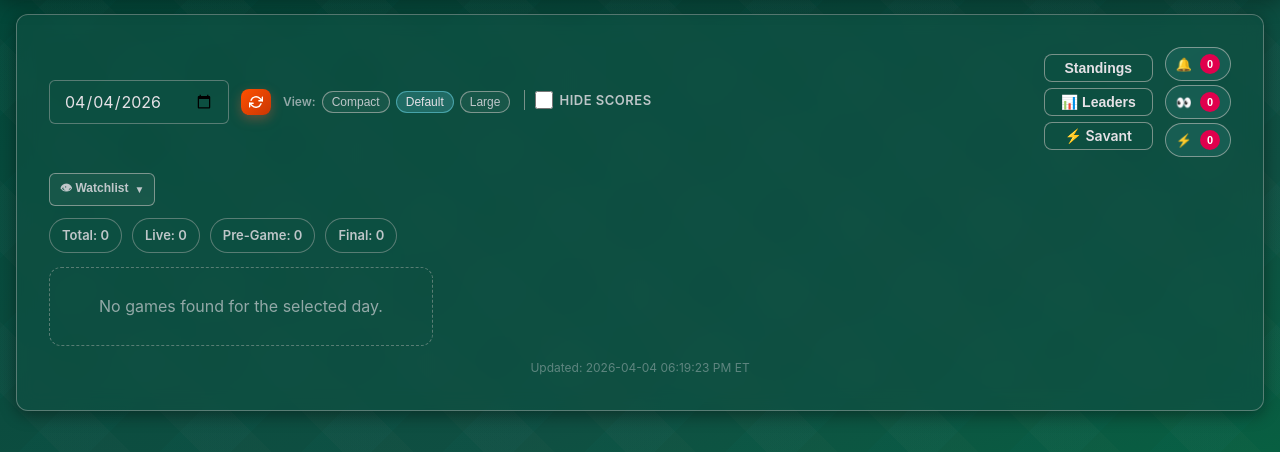
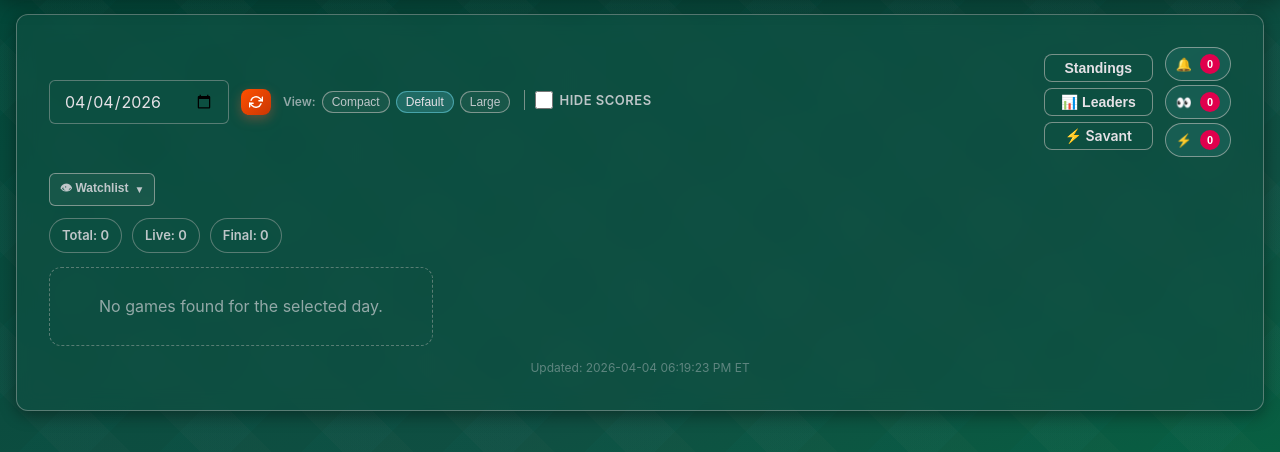
Before and after one commit to amanningsmith/LiveMLB_Score_app, a Flask app: page / in a window 1280 px wide. Shown: the part 54-506 px from the top of the page. Run offline with Flask 3, Linux system fonts and the light colour scheme; data that the repository does not hold is empty.

Commit message:
fix score categories

```diff
--- a/modules/scores.py
+++ b/modules/scores.py
@@ -300,18 +300,31 @@ def _build_team_roster_url(team_obj):
     return None
 
 
+_DELAY_STATUS_CODES = frozenset({'DR', 'DU', 'DO'})
+
+
 def _normalize_state(status_obj):
     abstract_state = (status_obj.get('abstractGameState') or '').strip()
     detailed_state = (status_obj.get('detailedState') or '').strip()
     state_code = (status_obj.get('statusCode') or '').strip()
 
-    state_lower = abstract_state.lower()
-    if state_lower == 'live':
-        state = 'Live'
-    elif state_lower == 'final':
-        state = 'Final'
+    detailed_lower = detailed_state.lower()
+    is_delayed = (
+        state_code in _DELAY_STATUS_CODES
+        or 'delay' in detailed_lower
+        or 'suspended' in detailed_lower
+    )
+
+    if is_delayed:
+        state = 'Delayed'
     else:
-        state = 'Pre-Game'
+        state_lower = abstract_state.lower()
+        if state_lower == 'live':
+            state = 'Live'
+        elif state_lower == 'final':
+            state = 'Final'
+        else:
+            state = 'Pre-Game'
 
     return {
         'state': state,
@@ -471,7 +484,7 @@ def _fetch_live_at_bat_meta(game_pk, current_pitcher_id=None):
 
 def _build_game_link(game_pk, state):
     base = f'https://www.mlb.com/gameday/{game_pk}'
-    if state == 'Pre-Game':
+    if state in ('Pre-Game', 'Scheduled'):
         return f'{base}/preview'
     return base
 
@@ -493,6 +506,15 @@ def _normalize_games(schedule_payload):
         home_team_id = _to_int(home_team.get('id'), None)
 
         state_data = _normalize_state(game.get('status') or {})
+
+        # Refine Pre-Game → Scheduled for games more than 30 minutes away
+        if state_data['state'] == 'Pre-Game':
+            game_dt = _parse_game_datetime_et(game.get('gameDate'))
+            if game_dt is not None:
+                minutes_until = (game_dt - datetime.now(ET_TIMEZONE)).total_seconds() / 60
+                if minutes_until > 30:
+                    state_data = {**state_data, 'state': 'Scheduled'}
+
         line_data = _build_line_score(game)
         game_pk = game.get('gamePk')
 
@@ -575,7 +597,7 @@ def _normalize_games(schedule_payload):
             '_sort_outs': _to_int(linescore.get('outs'), 0),
         }
 
-        if state_data['state'] == 'Pre-Game':
+        if state_data['state'] in ('Pre-Game', 'Scheduled'):
             item['ticker_display'] = f"{item['away']['abbr']} at {item['home']['abbr']} | {start_time_et} | {state_data['state']}"
         else:
             item['ticker_display'] = (
@@ -600,10 +622,16 @@ def _normalize_games(schedule_payload):
             half_rank = 1 if inning_half == 'bottom' else 0
             return (0, -inning, -half_rank, -outs, start_dt, game_pk)
 
+        if state == 'Delayed':
+            return (1, start_dt, game_pk)
+
         if state == 'Pre-Game':
-            return (1, start_dt, game_pk)
-
-        return (2, start_dt, game_pk)
+            return (2, start_dt, game_pk)
+
+        if state == 'Scheduled':
+            return (3, start_dt, game_pk)
+
+        return (4, start_dt, game_pk)
 
     normalized.sort(key=_game_sort_key)
 
@@ -688,7 +716,9 @@ def get_dashboard_payload(date_str=None):
             'total_games': len(games),
             'counts': {
                 'live': sum(1 for game in games if game.get('state') == 'Live'),
+                'delayed': sum(1 for game in games if game.get('state') == 'Delayed'),
                 'pregame': sum(1 for game in games if game.get('state') == 'Pre-Game'),
+                'scheduled': sum(1 for game in games if game.get('state') == 'Scheduled'),
                 'final': sum(1 for game in games if game.get('state') == 'Final'),
             },
         }
@@ -709,7 +739,7 @@ def get_dashboard_payload(date_str=None):
             'warning': 'Live scores unavailable right now. Please try again.',
             'games': [],
             'total_games': 0,
-            'counts': {'live': 0, 'pregame': 0, 'final': 0},
+            'counts': {'live': 0, 'delayed': 0, 'pregame': 0, 'scheduled': 0, 'final': 0},
         }
 
 
--- a/templates/scores.html
+++ b/templates/scores.html
@@ -650,6 +650,18 @@
         color: #ffd08a;
         border-color: rgba(245, 158, 11, 0.45);
         background: rgba(217, 119, 6, 0.18);
+    }
+
+    .score-state.is-delayed {
+        color: #fbbf24;
+        border-color: rgba(251, 191, 36, 0.50);
+        background: rgba(180, 83, 9, 0.22);
+    }
+
+    .score-state.is-scheduled {
+        color: #94a3b8;
+        border-color: rgba(148, 163, 184, 0.35);
+        background: rgba(100, 116, 139, 0.15);
     }
 
     .red-zone-pill {
@@ -2738,16 +2750,20 @@
 
     function renderSummary(counts, totalGames) {
         const live = Number(counts?.live || 0);
+        const delayed = Number(counts?.delayed || 0);
         const pregame = Number(counts?.pregame || 0);
+        const scheduled = Number(counts?.scheduled || 0);
         const finalGames = Number(counts?.final || 0);
         const total = Number(totalGames || 0);
 
         summaryEl.innerHTML = [
             `<span class="scores-pill">Total: ${total}</span>`,
             `<span class="scores-pill">Live: ${live}</span>`,
-            `<span class="scores-pill">Pre-Game: ${pregame}</span>`,
+            delayed > 0 ? `<span class="scores-pill">Delayed: ${delayed}</span>` : '',
+            pregame > 0 ? `<span class="scores-pill">Pre-Game: ${pregame}</span>` : '',
+            scheduled > 0 ? `<span class="scores-pill">Scheduled: ${scheduled}</span>` : '',
             `<span class="scores-pill">Final: ${finalGames}</span>`,
-        ].join('');
+        ].filter(Boolean).join('');
     }
 
     function readFavoriteTeamIds() {
@@ -2827,6 +2843,10 @@
             stateClass = 'is-pregame';
         } else if (stateLower === 'final') {
             stateClass = 'is-final';
+        } else if (stateLower === 'delayed') {
+            stateClass = 'is-delayed';
+        } else if (stateLower === 'scheduled') {
+            stateClass = 'is-scheduled';
         }
 
         const awayScoreDisplay = hideScores ? '-' : awayRuns;
@@ -2883,7 +2903,7 @@
         const inningHeaderCells = inningNumbers.map((inningNum) => `<th>${inningNum}</th>`).join('');
 
         function hasInningSideStarted(side, inningNum) {
-            if (gameStateLower === 'pre-game') {
+            if (gameStateLower === 'pre-game' || gameStateLower === 'scheduled') {
                 return false;
             }
 
@@ -2944,7 +2964,9 @@
         const homeErrorsTotal = hideScores ? '-' : homeErrors;
         const scoreContextText = stateLower === 'live'
             ? (game?.detailed_state || '')
-            : (game?.live_context || game?.detailed_state || '');
+            : stateLower === 'delayed'
+                ? [game?.detailed_state, game?.live_context].filter(Boolean).join(' \u2014 ')
+                : (game?.live_context || game?.detailed_state || '');
 
         // Bottom info section differs by game state
         let pitcherInfoHtml = '';
@@ -2958,7 +2980,7 @@
                     <div class="decision-row"><span class="decision-label decision-loss">L</span> ${loserName}</div>
                     ${saveName ? `<div class="decision-row"><span class="decision-label decision-save">SV</span> ${saveName}</div>` : ''}
                 </div>`;
-        } else if (stateLower === 'live') {
+        } else if (stateLower === 'live' || stateLower === 'delayed') {
             const pitcherName = escapeHtml(game?.current_pitcher || '\u2014');
             const batterName  = escapeHtml(game?.current_batter  || '\u2014');
             const r1 = game?.runner_on_first  ? 'has-runner' : '';
@@ -3204,7 +3226,10 @@
     }
 
     function nextPollMs() {
-        const hasLive = (lastGames || []).some((g) => String(g?.state || '').toLowerCase() === 'live');
+        const hasLive = (lastGames || []).some((g) => {
+            const s = String(g?.state || '').toLowerCase();
+            return s === 'live' || s === 'delayed';
+        });
         return hasLive ? POLL_LIVE_MS : POLL_IDLE_MS;
     }
 
@@ -3230,7 +3255,7 @@
             renderWarning(payload.warning || null);
             updatedAt.textContent = `Updated: ${payload.generated_at_et || 'N/A'}`;
         } catch (error) {
-            renderSummary({live: 0, pregame: 0, final: 0}, 0);
+            renderSummary({live: 0, delayed: 0, pregame: 0, scheduled: 0, final: 0}, 0);
             renderGames([]);
             lastFeedEntries = [];
             renderWarning(error.message || 'Unable to load score data right now.');
```
